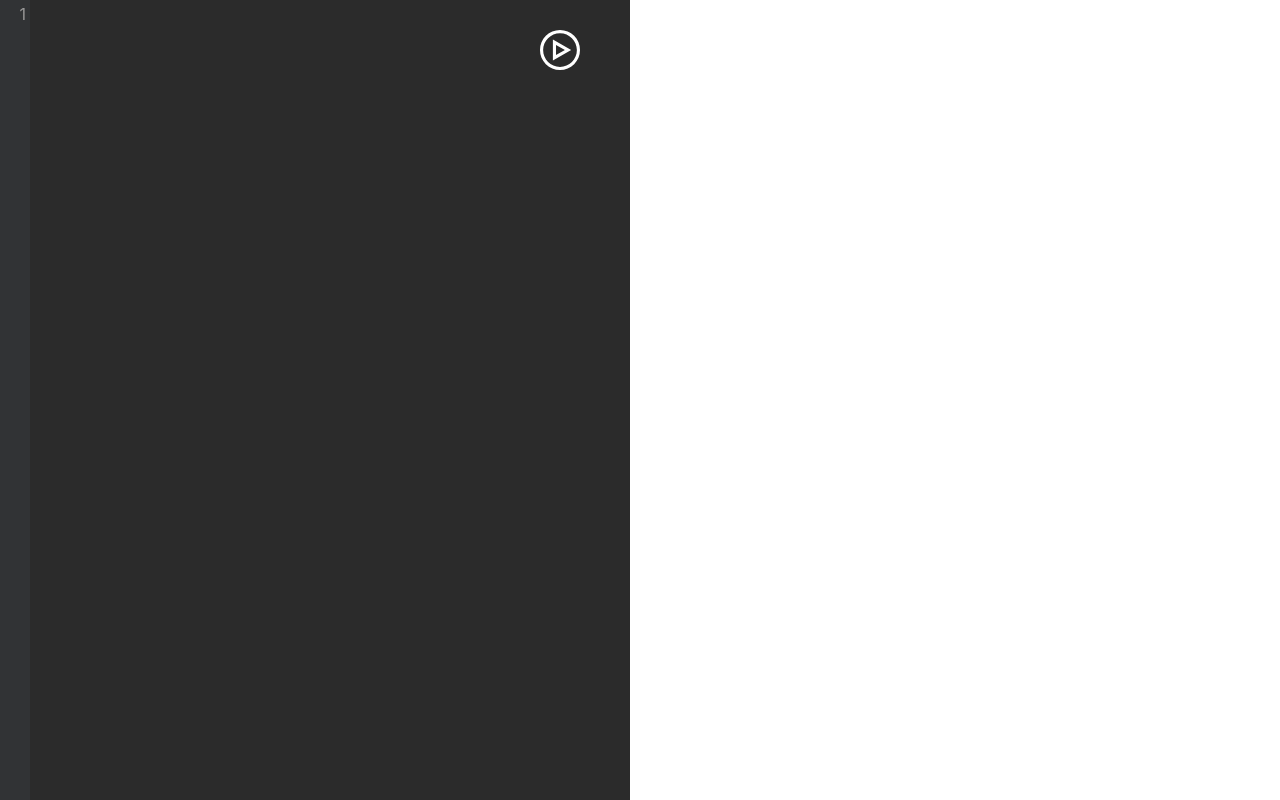
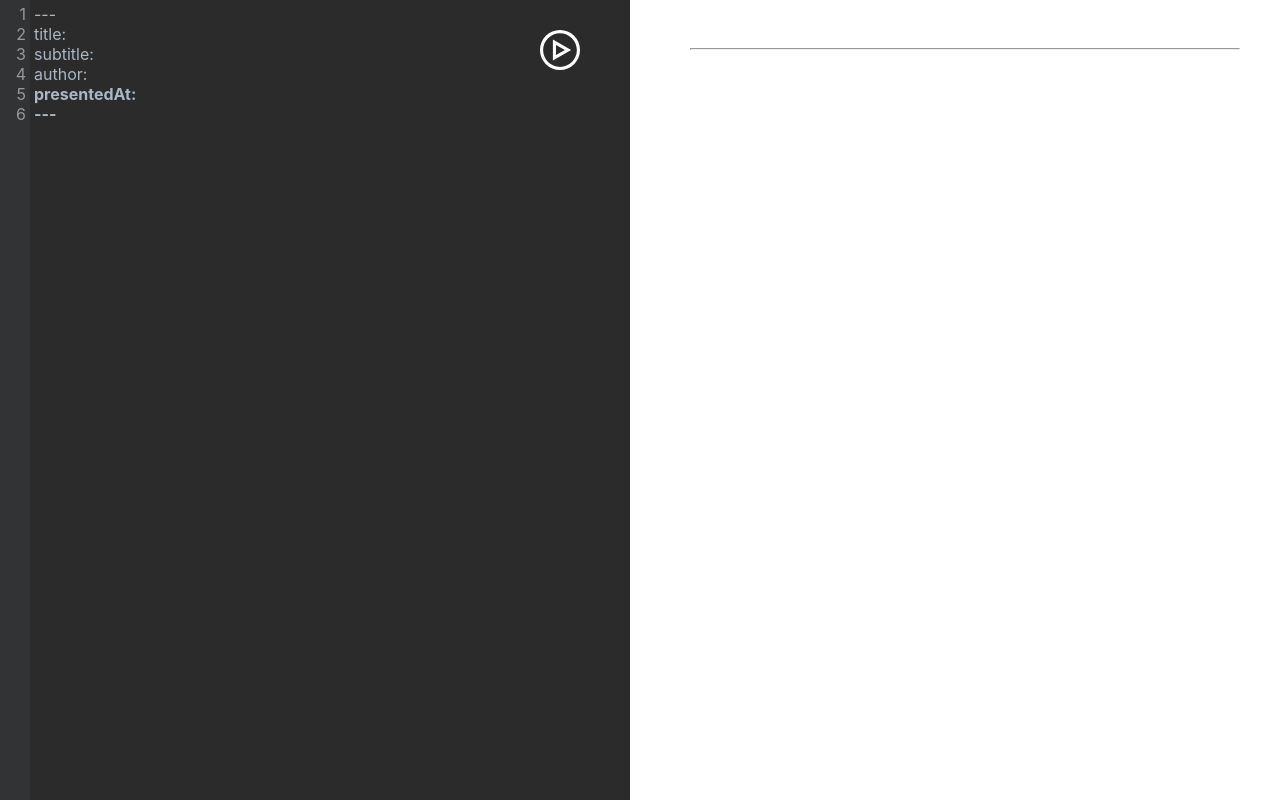
Before and after one commit to ddaaac/web-ppt-front, a React (Create React App) app: page / in a window 1280 px wide. Built offline with nearby package versions, Linux system fonts and the light colour scheme; the HTML template or start-up script is replaced by a standard one.

Commit message:
feat: 불러오기 구현

```diff
--- a/package.json
+++ b/package.json
@@ -6,12 +6,14 @@
     "@testing-library/jest-dom": "^5.11.4",
     "@testing-library/react": "^11.1.0",
     "@testing-library/user-event": "^12.1.10",
+    "axios": "^0.21.0",
     "codemirror": "^5.58.2",
     "fscreen": "^1.1.0",
     "moment": "^2.29.1",
     "react": "^17.0.1",
     "react-dom": "^17.0.1",
     "react-markdown": "^5.0.2",
+    "react-router-dom": "^5.2.0",
     "react-scripts": "4.0.0",
     "styled-components": "^5.2.1",
     "web-vitals": "^0.2.4"
--- /dev/null
+++ b/src/All.js
@@ -0,0 +1,44 @@
+import React, {useEffect, useState} from 'react';
+import Write from "./Write";
+import Print from "./Print";
+import styled from "styled-components";
+import {useParams} from "react-router-dom";
+import axios from "axios";
+import {getSlide} from "./api";
+
+const HContainer = styled.div`
+  display: flex;
+  flex-direction: row;
+  width: 100%;
+  height: 100vh;
+  font-weight: 400;
+  font-family: -apple-system,BlinkMacSystemFont,Segoe UI,Helvetica,Arial,sans-serif,Apple Color Emoji,Segoe UI Emoji;
+`
+
+const All = () => {
+  const [markdown, setMarkDown] = useState(`---
+title:
+subtitle:
+author:
+presentedAt:
+---`)
+  const {id} = useParams()
+
+  useEffect(() => {
+    const getSlideAsync = async () => {
+      setMarkDown(await getSlide(id))
+    }
+    if (id) {
+      getSlideAsync()
+    }
+  }, [])
+
+  return (
+    <HContainer>
+      <Write source={markdown} onChange={setMarkDown}/>
+      <Print source={markdown}/>
+    </HContainer>
+  )
+}
+
+export default All;
--- a/src/App.js
+++ b/src/App.js
@@ -1,26 +1,19 @@
-import styled from "styled-components"
-import React, {useState} from "react";
-import Write from "./Write";
-import Print from "./Print";
-
-const HContainer = styled.div`
-  display: flex;
-  flex-direction: row;
-  width: 100%;
-  height: 100vh;
-  font-weight: 400;
-  font-family: -apple-system,BlinkMacSystemFont,Segoe UI,Helvetica,Arial,sans-serif,Apple Color Emoji,Segoe UI Emoji;
-`
+import React from "react";
+import {BrowserRouter, Route, Switch} from "react-router-dom";
+import All from "./All";
 
 function App() {
-  const [markdown, setMarkDown] = useState("")
   return (
-    <div>
-      <HContainer>
-        <Write source={markdown} onChange={setMarkDown}/>
-        <Print source={markdown}/>
-      </HContainer>
-    </div>
+    <BrowserRouter>
+      <Switch>
+        <Route path="/:id">
+          <All/>
+        </Route>
+        <Route path="/">
+          <All/>
+        </Route>
+      </Switch>
+    </BrowserRouter>
   );
 }
 
--- a/src/Write.js
+++ b/src/Write.js
@@ -31,7 +31,7 @@ const Write = ({source, onChange}) => {
         lineNumbers: true,
       }
     );
-
+    codeMirror.getDoc().setValue(source)
     codeMirror.setSize("100%", "100vh")
 
     codeMirror.on("change", (editor) => {
@@ -43,7 +43,7 @@ const Write = ({source, onChange}) => {
     return () => {
       codeMirror.toTextArea();
     };
-  }, [])
+  }, [source])
 
   return (
     <Container>
--- /dev/null
+++ b/src/api.js
@@ -0,0 +1,6 @@
+import axios from "axios";
+
+export const getSlide = async (id) => {
+  const {data} = await axios.get(`http://localhost:8080/slide/${id}`)
+  return data.markdown
+}
```
Also changed, not shown: 1 other file (tests, documents, lock files or other folders).
